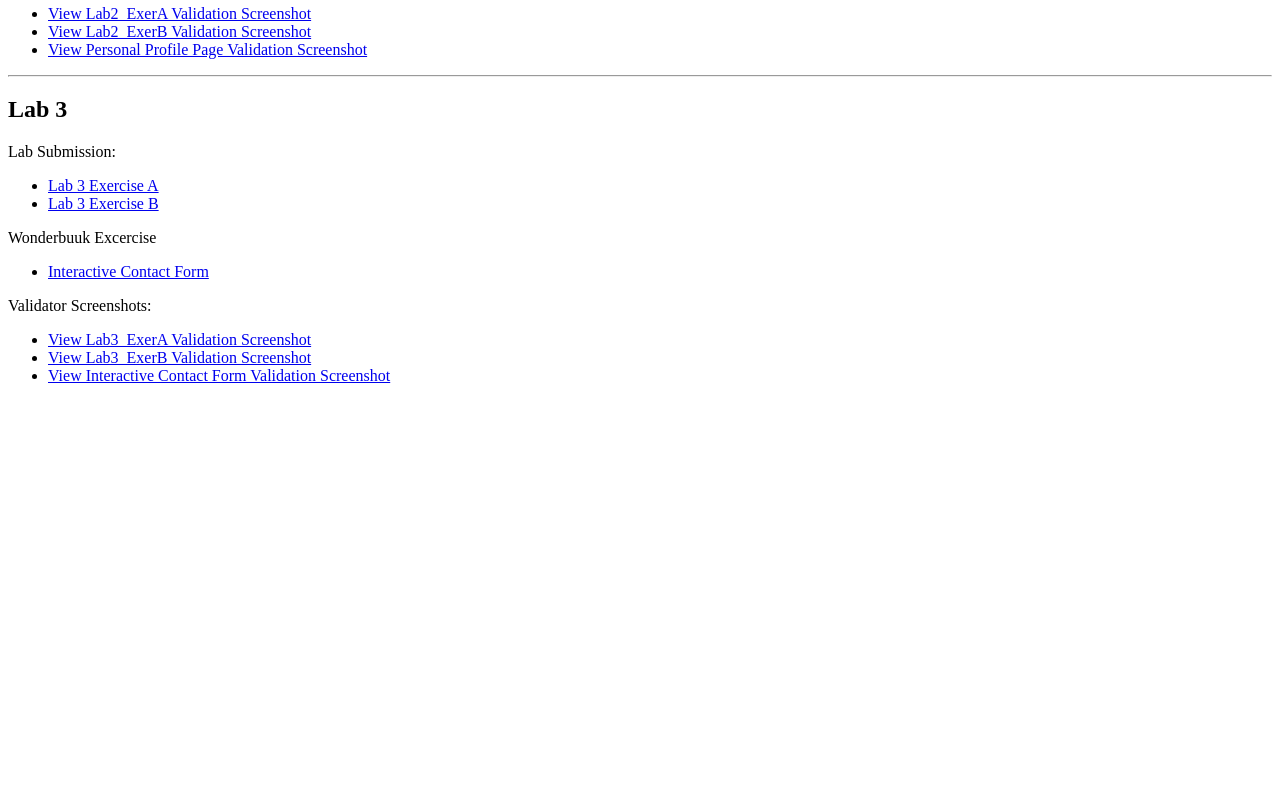
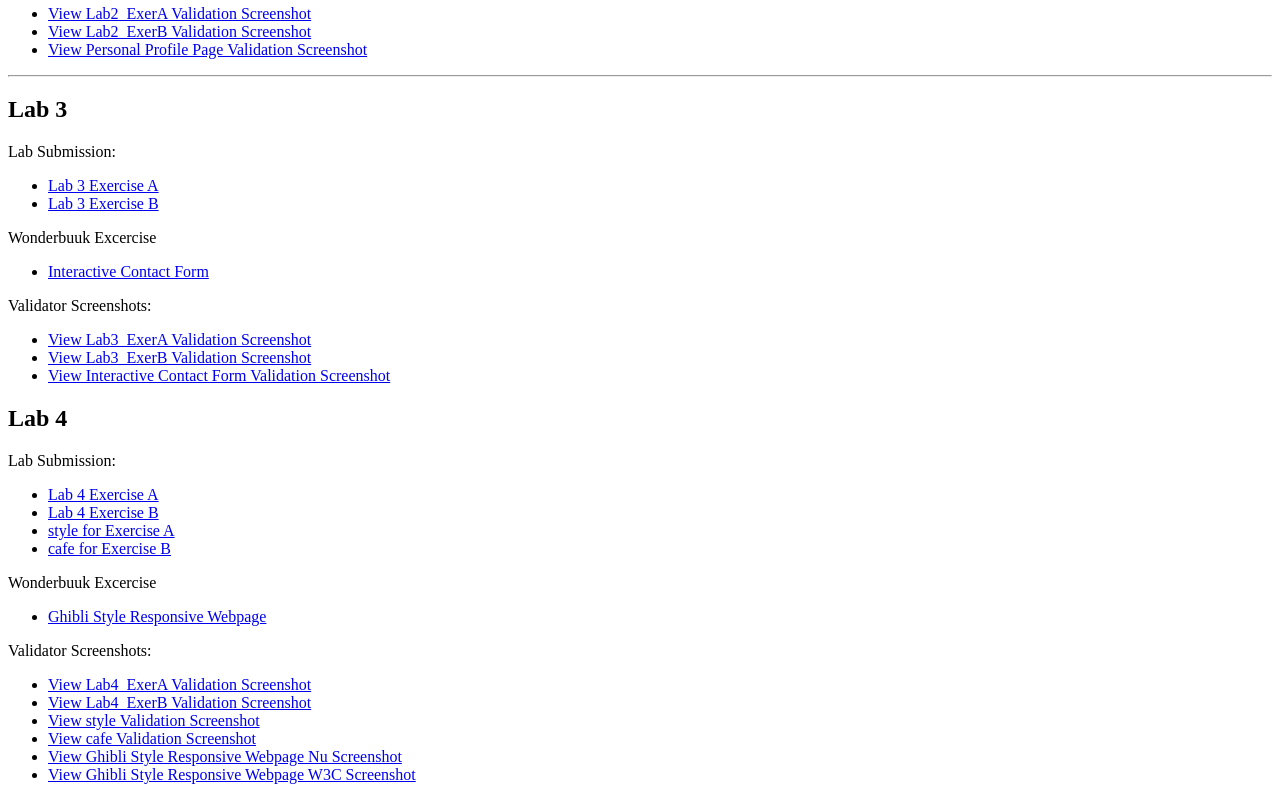
Before and after one commit to dmia-wysrh/S78568_CSF3133_K3, a plain HTML site: page index.html in a window 1280 px wide. Shown: the part 729-1529 px from the top of the page. Before the commit the page ends 1130 px from the top, so only its background shows below. Drawn offline with Linux system fonts and the light colour scheme.

Commit message:
Update index.html
added lab 4

```diff
--- a/index.html
+++ b/index.html
@@ -77,5 +77,29 @@
         <li><a href="Lab3/InteractiveContactForm.png" target="_blank">View Interactive Contact Form Validation Screenshot</a></li>
     </ul>
 
+    <h2>Lab 4</h2>
+    <p>Lab Submission:</p>
+    <ul>
+        <li><a href="Lab4/Lab4/Lab4_ExerA.html" target="_blank">Lab 4 Exercise A</a></li>
+        <li><a href="Lab4/Lab4_ExerB.html" target="_blank">Lab 4 Exercise B</a></li>
+		<li><a href="Lab4/style.css" target="_blank">style for Exercise A</a></li>
+		<li><a href="Lab4/cafe.css" target="_blank">cafe for Exercise B</a></li>
+    </ul>
+
+	<p>Wonderbuuk Excercise</p>
+	<ul>
+		<li><a href="Lab4/Lab4.html" target="_blank">Ghibli Style Responsive Webpage</a></li>
+	</ul>
+
+    <p>Validator Screenshots:</p>
+    <ul>
+        <li><a href="Lab4/Lab4_ExerA.png" target="_blank">View Lab4_ExerA Validation Screenshot</a></li>
+        <li><a href="Lab4/Lab4_ExerB.png" target="_blank">View Lab4_ExerB Validation Screenshot</a></li>
+		<li><a href="Lab4/style(valid).png" target="_blank">View style Validation Screenshot</a></li>
+		<li><a href="Lab4/cafe(valid).png" target="_blank">View cafe Validation Screenshot</a></li>
+		<li><a href="Lab4/Lab4(html valid).png" target="_blank">View Ghibli Style Responsive Webpage Nu Screenshot</a></li>
+		<li><a href="Lab4/Lab4(css valid).png" target="_blank">View Ghibli Style Responsive Webpage W3C Screenshot</a></li>
+	</ul>
+
 </body>
 </html>
```
